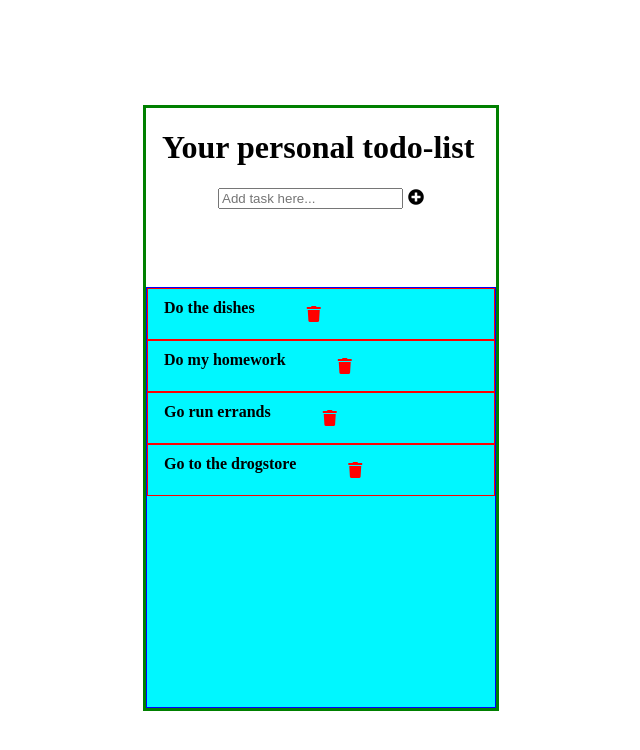
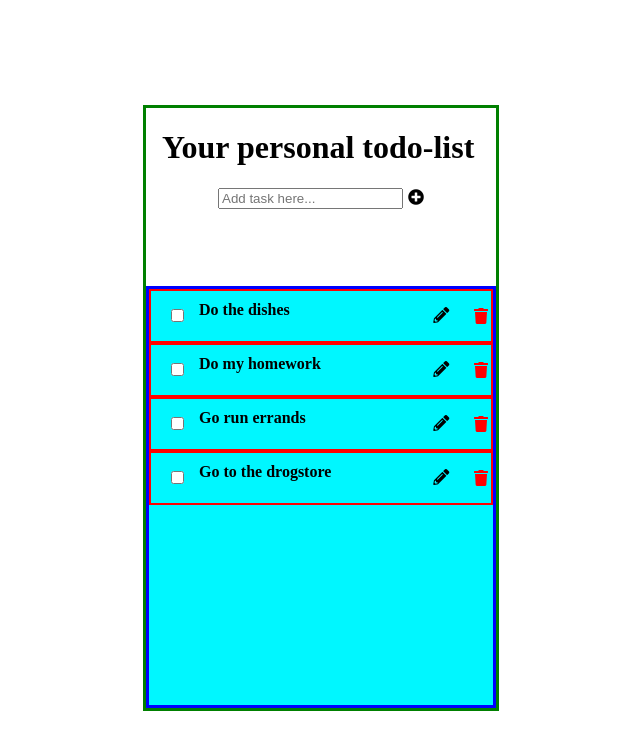
Before and after one commit to Dak2dak/gomycode-todolist-project, a React (Create React App) app: page / in a window 1280 px wide. Shown: the top 750 px of the page, without its empty margins (319-959 px from the left). Built offline with nearby package versions, Linux system fonts and the light colour scheme.

Commit message:
third commit

```diff
--- a/src/Style.css
+++ b/src/Style.css
@@ -33,14 +33,14 @@
 }
 
 .todo--list {
-    border: 1px solid blue;
+    border: 3px solid blue;
     height: 70%;
     font-weight: bold;
     background-color: rgb(0, 247, 255);
 }
 
 .todo {
-    border: 1px solid red;
+    border: 2px solid red;
     height: 50px;
     display: flex;
     padding-left: 1rem;
@@ -49,17 +49,30 @@
 .task--title {
     height: 30px;
     margin: auto 0;
+    width: 70%;
+}
+
+.task--postponing {
+    margin: auto 0;
+    margin-left: 2rem;
+    width: 10%;
 }
 
 .task--deleting {
     color: red;
-    width: 20%;
+    width: 10%;
     display: flex;
     justify-content: flex-end;
     align-items: center;
 }
 
+.task--checking {
+    margin: auto 0;
+    width: 10%;
+    margin-right: .2rem;
+}
+
 .task--deleting i {
     cursor: pointer;
-    margin: auto 0;
+    margin: auto 3px;
 }
--- a/src/components/ToDo.jsx
+++ b/src/components/ToDo.jsx
@@ -4,14 +4,14 @@ function ToDo(props) {
 
     return (
         <div className="todo">
+            <div className="task--checking">
+                <input type="checkbox" />
+            </div>
             <div className="task--title">
                 {props.name}
             </div>
-            <div className="task--checking">
-
-            </div>
             <div className="task--postponing">
-
+                <i class="fas fa-pencil-alt"></i>
             </div>
             <div className="task--deleting">
                 <i className="fas fa-trash"></i>
```
